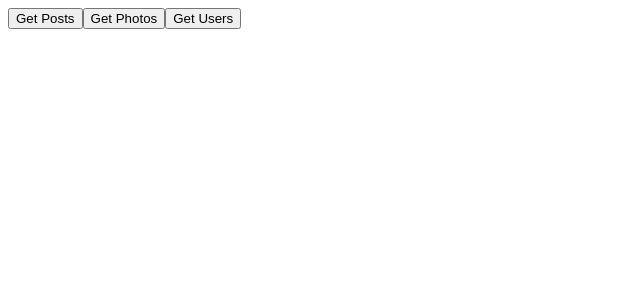
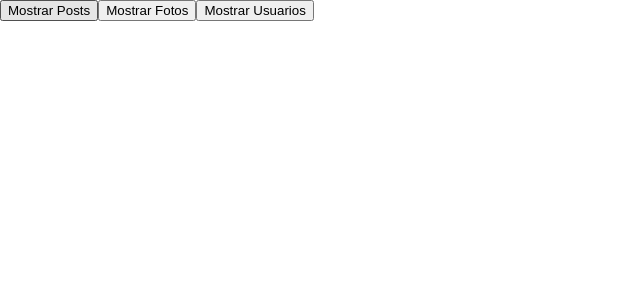
Before and after one commit to DanielAlvarezRamirez/Actividad_14, an Angular app: page / in a window 1280 px wide. Shown: the top 300 px of the page, without its empty margins (0-640 px from the left). Built offline with nearby package versions, Linux system fonts and the light colour scheme.

Commit message:
Angular Material added

```diff
--- a/angular.json
+++ b/angular.json
@@ -27,6 +27,7 @@
               "src/assets"
             ],
             "styles": [
+              "./node_modules/@angular/material/prebuilt-themes/purple-green.css",
               "src/styles.css"
             ],
             "scripts": []
@@ -94,6 +95,7 @@
               "src/assets"
             ],
             "styles": [
+              "./node_modules/@angular/material/prebuilt-themes/purple-green.css",
               "src/styles.css"
             ],
             "scripts": []
--- a/package.json
+++ b/package.json
@@ -11,10 +11,12 @@
   "private": true,
   "dependencies": {
     "@angular/animations": "~13.3.0",
+    "@angular/cdk": "^13.3.9",
     "@angular/common": "~13.3.0",
     "@angular/compiler": "~13.3.0",
     "@angular/core": "~13.3.0",
     "@angular/forms": "~13.3.0",
+    "@angular/material": "^13.3.9",
     "@angular/platform-browser": "~13.3.0",
     "@angular/platform-browser-dynamic": "~13.3.0",
     "@angular/router": "~13.3.0",
--- a/src/app/app.component.html
+++ b/src/app/app.component.html
@@ -1,6 +1,6 @@
-<button (click)="getPostsFromAPI()">Get Posts</button>
-<button (click)="getPhotosFromAPI()">Get Photos</button>
-<button (click)="getUsersFromAPI()">Get Users</button>
+<button (click)="getPostsFromAPI()">Mostrar Posts</button>
+<button (click)="getPhotosFromAPI()">Mostrar Fotos</button>
+<button (click)="getUsersFromAPI()">Mostrar Usuarios</button>
 
 
 <!-- <ul *ngFor="let d of data">
--- a/src/app/app.module.ts
+++ b/src/app/app.module.ts
@@ -4,6 +4,7 @@
 import { AppRoutingModule } from './app-routing.module';
 import { AppComponent } from './app.component';
 import { HttpClientModule } from '@angular/common/http';
+import { BrowserAnimationsModule } from '@angular/platform-browser/animations';
 
 @NgModule({
   declarations: [
@@ -12,7 +13,8 @@
   imports: [
     BrowserModule,
     AppRoutingModule,
-    HttpClientModule
+    HttpClientModule,
+    BrowserAnimationsModule
   ],
   providers: [],
   bootstrap: [AppComponent]
--- a/src/index.html
+++ b/src/index.html
@@ -6,8 +6,11 @@
   <base href="/">
   <meta name="viewport" content="width=device-width, initial-scale=1">
   <link rel="icon" type="image/x-icon" href="favicon.ico">
+  <link rel="preconnect" href="https://fonts.gstatic.com">
+  <link href="https://fonts.googleapis.com/css2?family=Roboto:wght@300;400;500&display=swap" rel="stylesheet">
+  <link href="https://fonts.googleapis.com/icon?family=Material+Icons" rel="stylesheet">
 </head>
-<body>
+<body class="mat-typography">
   <app-root></app-root>
 </body>
 </html>
--- a/src/styles.css
+++ b/src/styles.css
@@ -1 +1,4 @@
 /* You can add global styles to this file, and also import other style files */
+
+html, body { height: 100%; }
+body { margin: 0; font-family: Roboto, "Helvetica Neue", sans-serif; }
```
Also changed, not shown: 1 other file (tests, documents, lock files or other folders).
